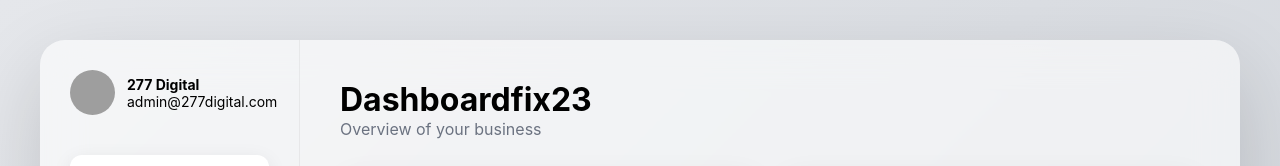
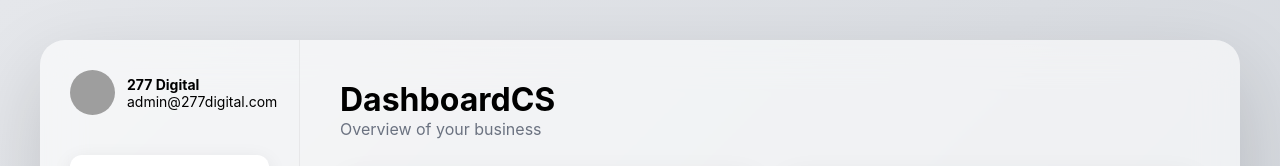
Before and after one commit to 277digital/app, a website: page public/index.html in a window 1280 px wide. Shown: the top 166 px of the page. Drawn offline with Linux system fonts and the light colour scheme; grey boxes are pictures that could not be loaded.

Commit message:
Update index.html

```diff
--- a/public/index.html
+++ b/public/index.html
@@ -167,7 +167,7 @@ body {
     <div class="content">
 
         <div class="header">
-            <h1>Dashboardfix23</h1>
+            <h1>DashboardCS</h1>
             <p>Overview of your business</p>
         </div>
 
```
